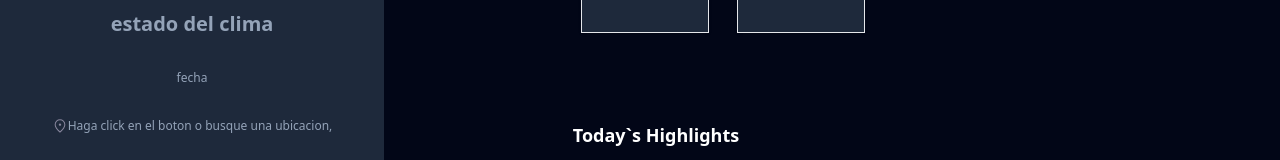
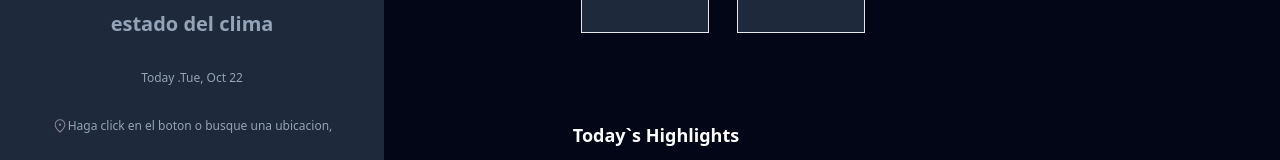
Before and after one commit to javilafoure/mini-proyecto-2, a Next.js app: page / in a window 1280 px wide. Shown: the part 459-619 px from the top of the page. Built offline with nearby package versions, Linux system fonts and the light colour scheme; no server answers.

Commit message:
add fecha actual

```diff
--- a/app/main/page.jsx
+++ b/app/main/page.jsx
@@ -6,12 +6,18 @@ import { geoFindMe } from './geolocation'
 function Main() {
     const [openSearch, setOpenSearch] = useState(false)
     const [ubicacion, setUbicacion] = useState({ ciudad: "Haga click en el boton o busque una ubicacion", pais: "" });
+    const [fechaActual, setFechaActual] = useState('');
 
     useEffect(() => {
 
         if (typeof window !== "undefined") {
             geoFindMe(setUbicacion);
         }
+
+        const opciones = { weekday: 'short', day: '2-digit', month: 'short' };
+        const fecha = new Date().toLocaleDateString('en-US', opciones);
+        setFechaActual(fecha);
+
     }, []);
 
     return (
@@ -39,7 +45,7 @@ function Main() {
                         <h3 className="text-slate-400 text-7xl">°C</h3>
                     </div>
                     <div className='flex text-slate-400 font-bold text-xl'>estado del clima</div>
-                    <div className='flex text-slate-400 text-xs'>fecha</div>
+                    <div className='flex text-slate-400 text-xs'>Today .{fechaActual}</div>
                     <div className='flex text-slate-400 text-xs'>
                         <img className='h-4' src="/location_on.svg" alt="" />
                         <h3> {ubicacion.ciudad}, {ubicacion.pais}</h3>
```
